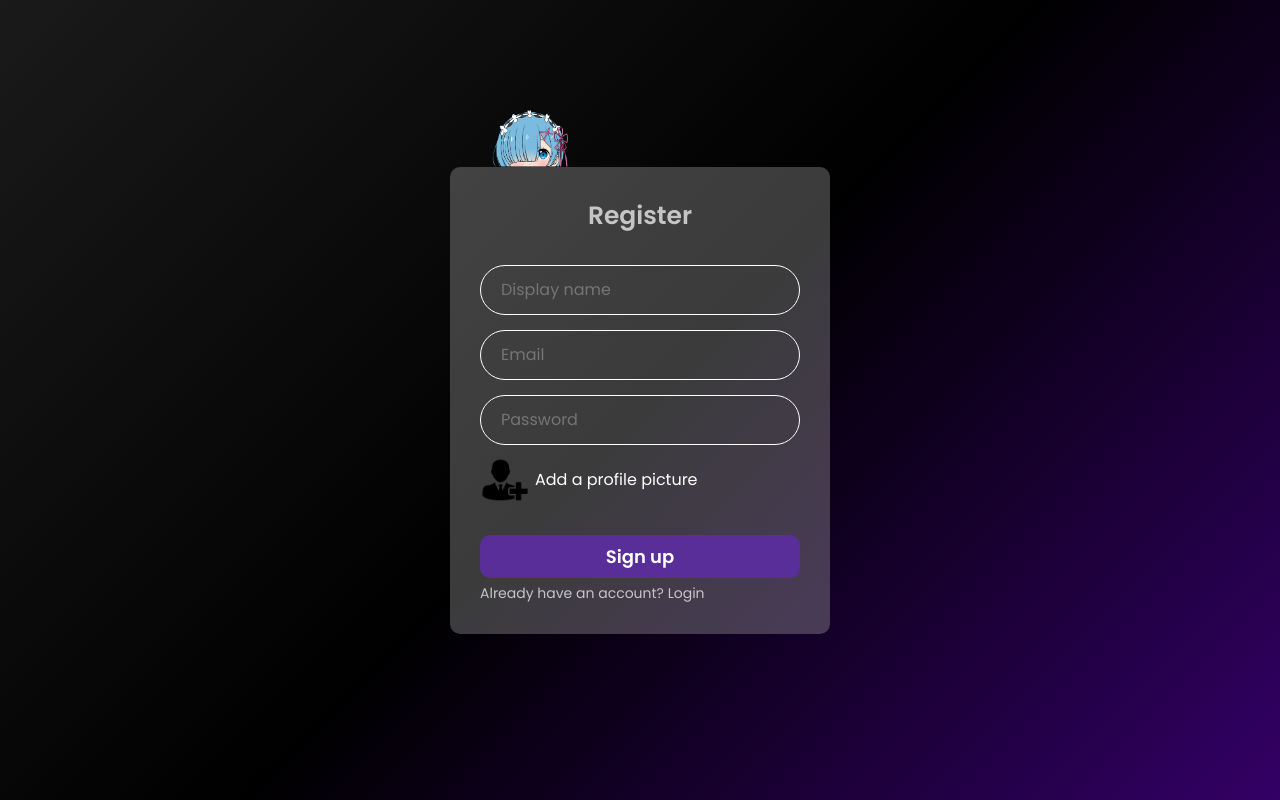
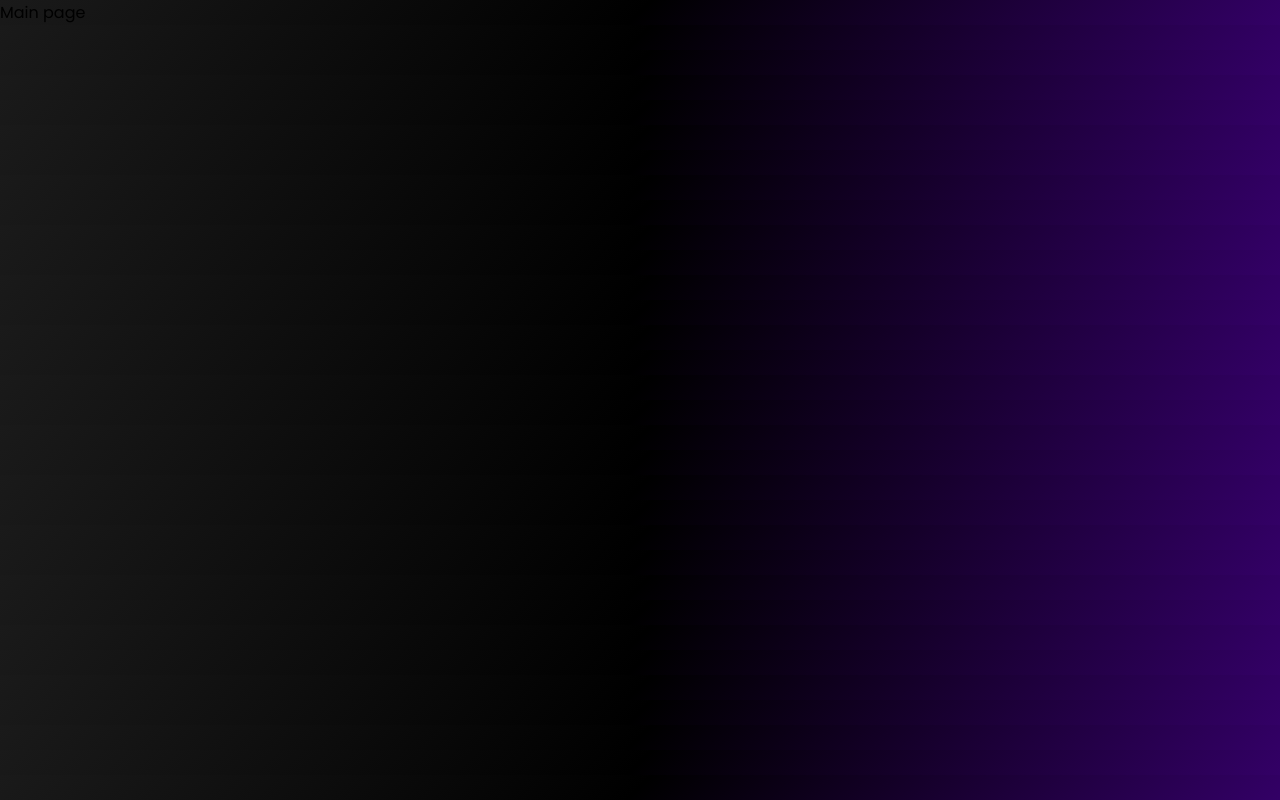
Before and after one commit to akio-q/anime-app, a React (Create React App) app: page / in a window 1280 px wide. Built offline with nearby package versions, Linux system fonts and the light colour scheme.

Commit message:
integrate React Router DOM into the project

```diff
--- a/package.json
+++ b/package.json
@@ -11,6 +11,7 @@
     "react": "^18.2.0",
     "react-dom": "^18.2.0",
     "react-redux": "^8.1.3",
+    "react-router-dom": "^6.21.1",
     "react-scripts": "5.0.1",
     "redux": "^4.2.1",
     "sass": "^1.69.4",
--- a/src/App.js
+++ b/src/App.js
@@ -1,9 +1,17 @@
+import { BrowserRouter as Router, Route, Routes } from 'react-router-dom';
+import MainPage from './pages/MainPage';
 import Register from "./pages/Register";
 import Login from "./pages/Login";
 
 const App = () => {
   return (
-    <Register />
+    <Router>
+      <Routes>
+        <Route path='/' element={<MainPage />} />
+        <Route path='/login' element={<Login />} />
+        <Route path='/register' element={<Register />} />
+      </Routes>
+    </Router>
   );
 }
 
```
Also changed, not shown: 1 other file (tests, documents, lock files or other folders).
